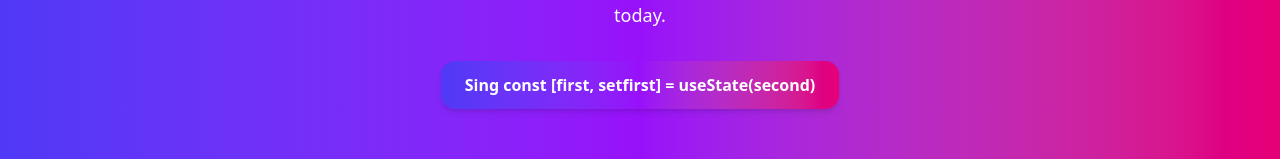
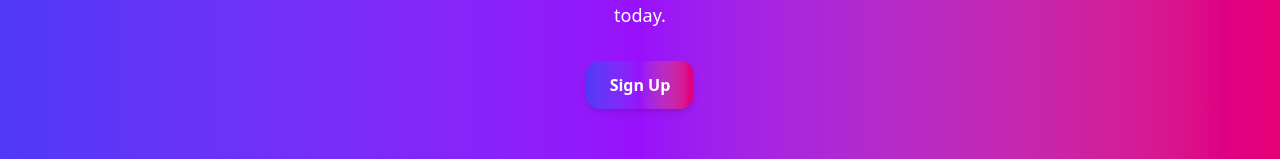
Before and after one commit to avt16/ScoutBlitz, a React (Vite) app: page / in a window 1280 px wide. Shown: the part 1673-1832 px from the top of the page. Built offline with nearby package versions, Linux system fonts and the light colour scheme; no server answers.

Commit message:
Silly Mistake

```diff
--- a/src/components/HomePage.jsx
+++ b/src/components/HomePage.jsx
@@ -126,7 +126,7 @@ function HomePage() {
               // <GradientButton text='Go to Profile' href='/profile' />
               <button onClick={()=>navigate('/profile')} className="className='inline-block px-6 py-3 bg-gradient-to-r from-indigo-600 via-purple-600 to-pink-600 text-white font-semibold rounded-xl shadow-md hover:scale-105 transition duration-300'">Go to Profile</button>
             ):(
-              <button onClick={()=>navigate('/signup')} className="className='inline-block px-6 py-3 bg-gradient-to-r from-indigo-600 via-purple-600 to-pink-600 text-white font-semibold rounded-xl shadow-md hover:scale-105 transition duration-300'">Sing const [first, setfirst] = useState(second)</button>
+              <button onClick={()=>navigate('/signup')} className="className='inline-block px-6 py-3 bg-gradient-to-r from-indigo-600 via-purple-600 to-pink-600 text-white font-semibold rounded-xl shadow-md hover:scale-105 transition duration-300'">Sign Up</button>
             )}
           </div>
         </section>
```
